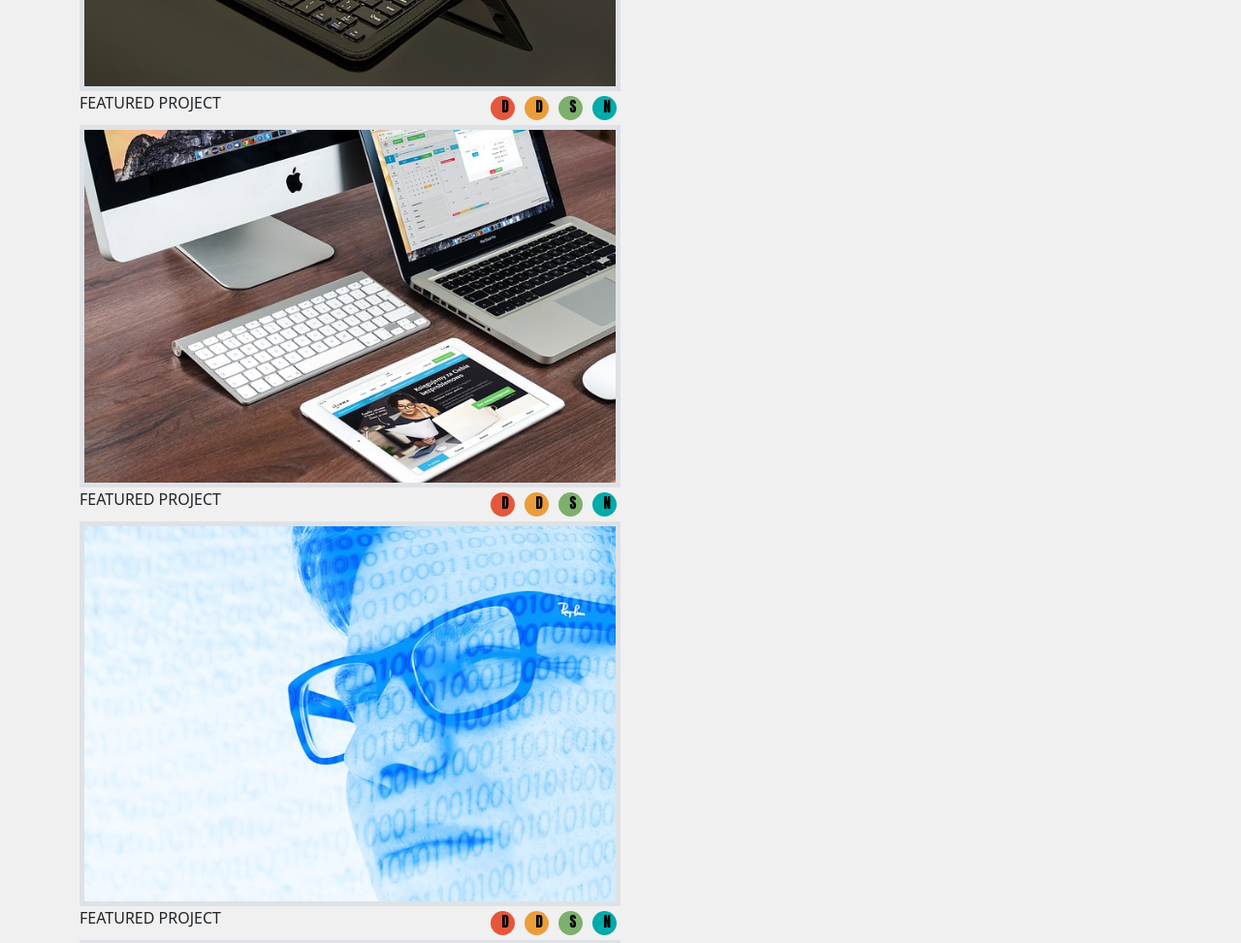
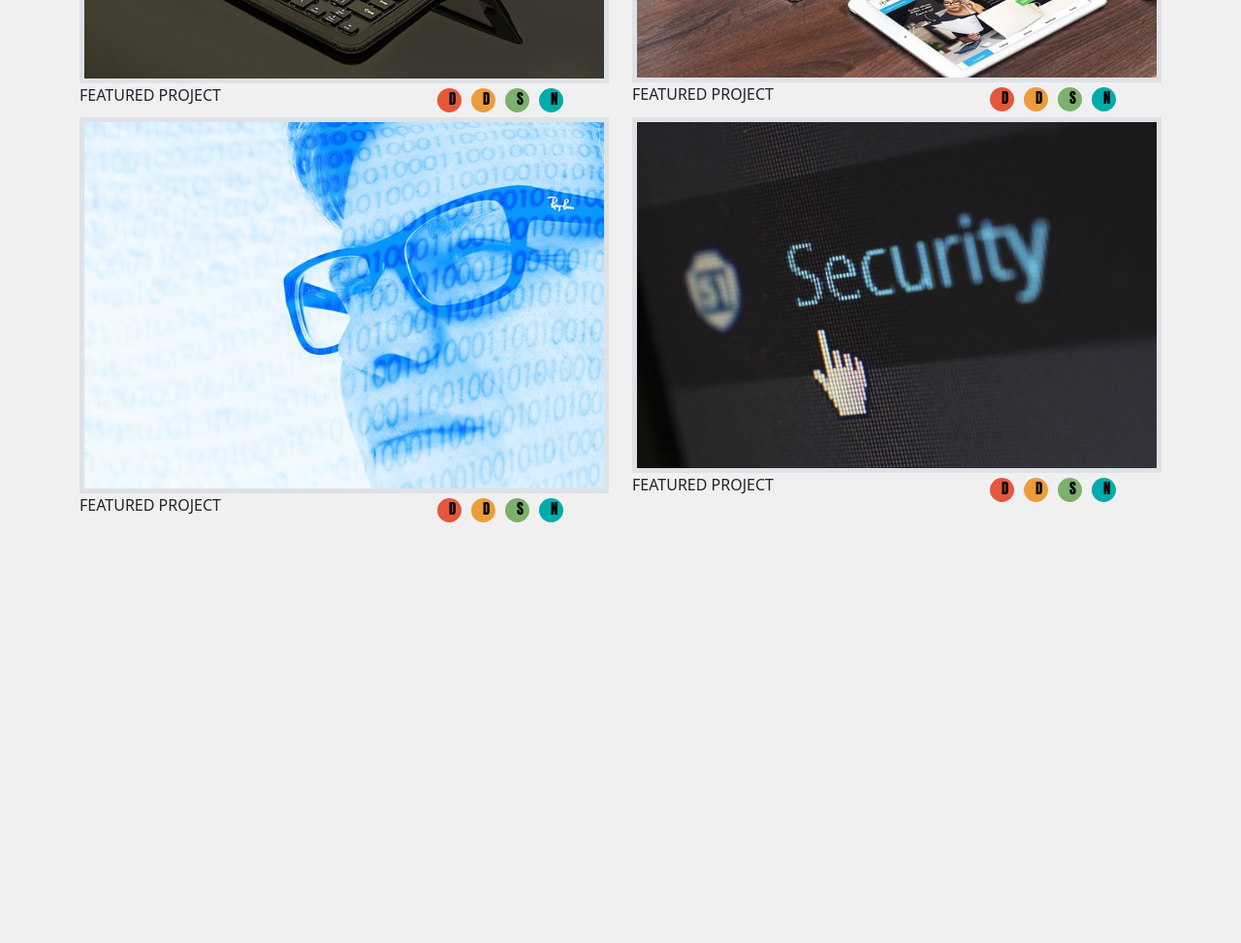
Before and after one commit to michaelc-roberta/codeup-design, a website: page codeup-design.html in a window 1280 px wide. Shown: the part 1040-2013 px from the top of the page at 97% size. After the commit the page ends 1584 px from the top, so only its background shows below. Drawn offline with nearby package versions, Linux system fonts and the light colour scheme.

Commit message:
worked featured project items

```diff
--- a/codeup-design.html
+++ b/codeup-design.html
@@ -72,12 +72,12 @@
   </section> <!-- END "selected work" line -->
 
   <section id="featured-projects" class="container"> <!-- START featured projects -->
-    <div id="featured-images" class="row-cols-1 row-cols-sm-1 row-cols-md-2">
-      <div class="col">
+    <div id="featured-images" class="row"> <!-- START row 1 featured items -->
+      <div class="col-12 col-md-6">
         <img src="images/assets/images/apple-ipad.jpg" width="100%" class="border border-5">
         <div class="d-flex flex-row">
-          <div class="col-4">FEATURED PROJECT</div>
-          <div id="mini-circles" class="row offset-5">
+          <div class="col-6">FEATURED PROJECT</div>
+          <div id="mini-circles" class="row offset-3 offset-md-2">
             <div id="mini-red-circle" class="mini-circle">D</div>
             <div id="mini-orange-circle" class="mini-circle">D</div>
             <div id="mini-green-circle" class="mini-circle">S</div>
@@ -85,11 +85,11 @@
           </div>
         </div>
       </div>
-      <div class="col">
+      <div class="col-12 col-md-6">
         <img src="images/assets/images/macbook.jpg" width="100%" class="border border-5">
         <div class="d-flex flex-row">
-          <div class="col-4">FEATURED PROJECT</div>
-          <div id="mini-circles" class="row offset-5">
+          <div class="col-6">FEATURED PROJECT</div>
+          <div id="mini-circles" class="row offset-3 offset-md-2">
             <div id="mini-red-circle" class="mini-circle">D</div>
             <div id="mini-orange-circle" class="mini-circle">D</div>
             <div id="mini-green-circle" class="mini-circle">S</div>
@@ -97,11 +97,13 @@
           </div>
         </div>
       </div>
-      <div class="col">
+    </div> <!-- END of row 1 featured items -->
+    <div class="row"> <!-- START row 2 featured items -->
+      <div class="col-12 col-md-6">
         <img src="images/assets/images/man.jpg" width="100%" class="border border-5">
         <div class="d-flex flex-row">
-          <div class="col-4">FEATURED PROJECT</div>
-          <div id="mini-circles" class="row offset-5">
+          <div class="col-6">FEATURED PROJECT</div>
+          <div id="mini-circles" class="row offset-3 offset-md-2">
             <div id="mini-red-circle" class="mini-circle">D</div>
             <div id="mini-orange-circle" class="mini-circle">D</div>
             <div id="mini-green-circle" class="mini-circle">S</div>
@@ -109,11 +111,11 @@
           </div>
         </div>
       </div>
-      <div class="col">
+      <div class="col-12 col-md-6">
         <img src="images/assets/images/security.jpg" width="100%" class="border border-5">
         <div class="d-flex flex-row">
-          <div class="col-4">FEATURED PROJECT</div>
-          <div id="mini-circles" class="row offset-5">
+          <div class="col-6">FEATURED PROJECT</div>
+          <div id="mini-circles" class="row offset-3 offset-md-2">
             <div id="mini-red-circle" class="mini-circle">D</div>
             <div id="mini-orange-circle" class="mini-circle">D</div>
             <div id="mini-green-circle" class="mini-circle">S</div>
@@ -121,8 +123,8 @@
           </div>
         </div>
       </div>
-    </div>
-  </section> <!-- START featured projects -->
+    </div> <!-- END of row 2 featured items -->
+  </section> <!-- END featured projects -->
 
 </main> <!-- End of main container -->
 
```
